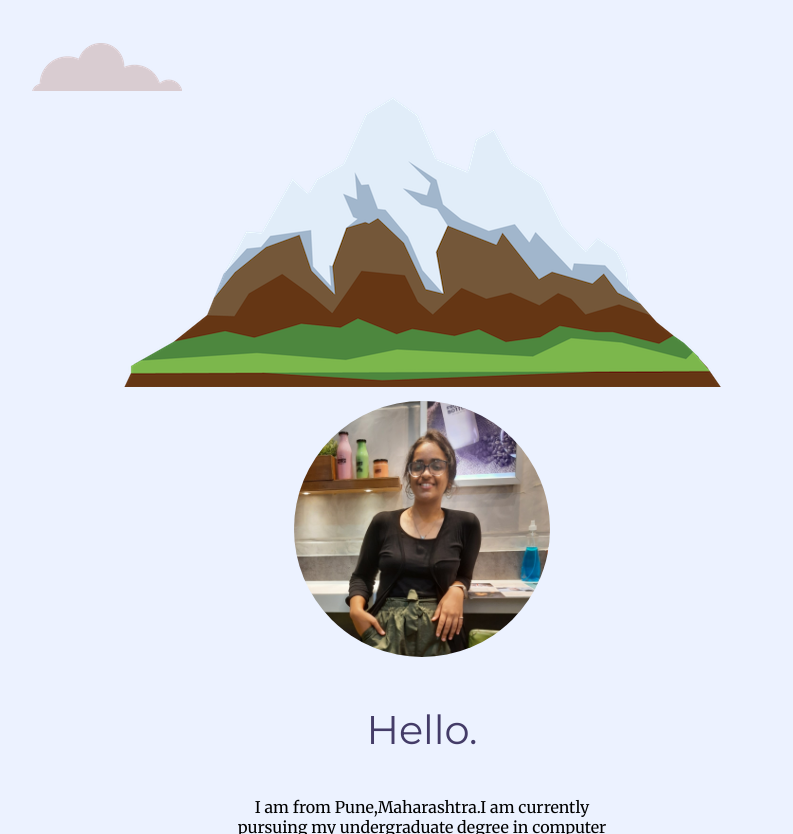
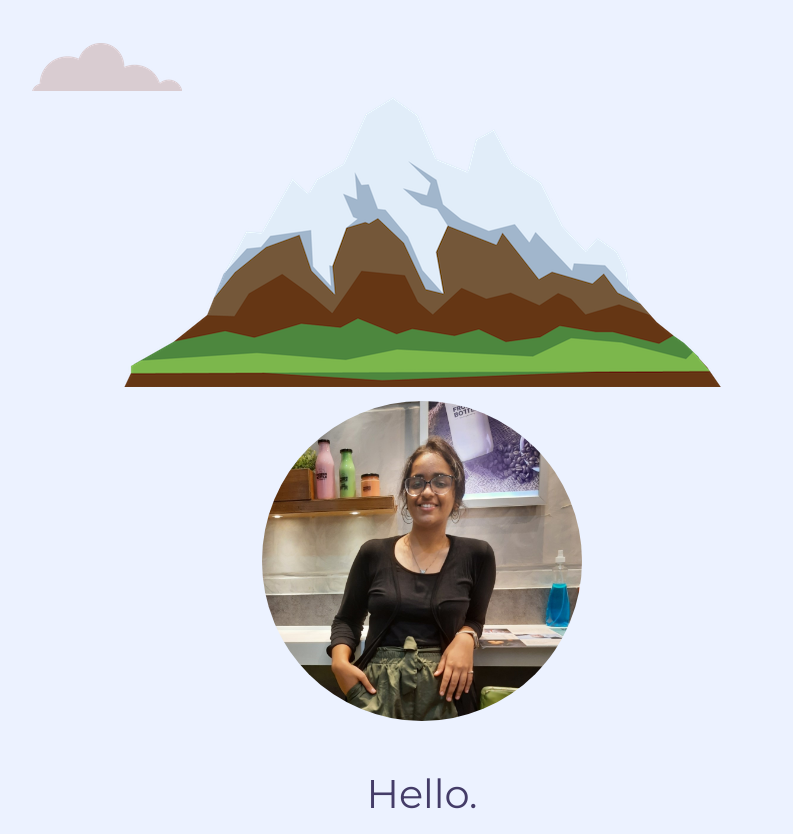
Before and after one commit to anushkadoiphode07/resmue, a plain HTML site: page index.html in a window 1280 px wide. Shown: the part 387-1221 px from the top of the page, without its empty margins (218-1011 px from the left). Drawn offline with Linux system fonts and the light colour scheme.

Commit message:
Update styles.css

```diff
--- a/css/styles.css
+++ b/css/styles.css
@@ -139,8 +139,8 @@ hr
 {
     margin-top: 10px;
     border-radius:50%;
-    height: 20%;
-    width: 20%;
+    height: 25%;
+    width: 25%;
 }
 .skill-row
 {
```
